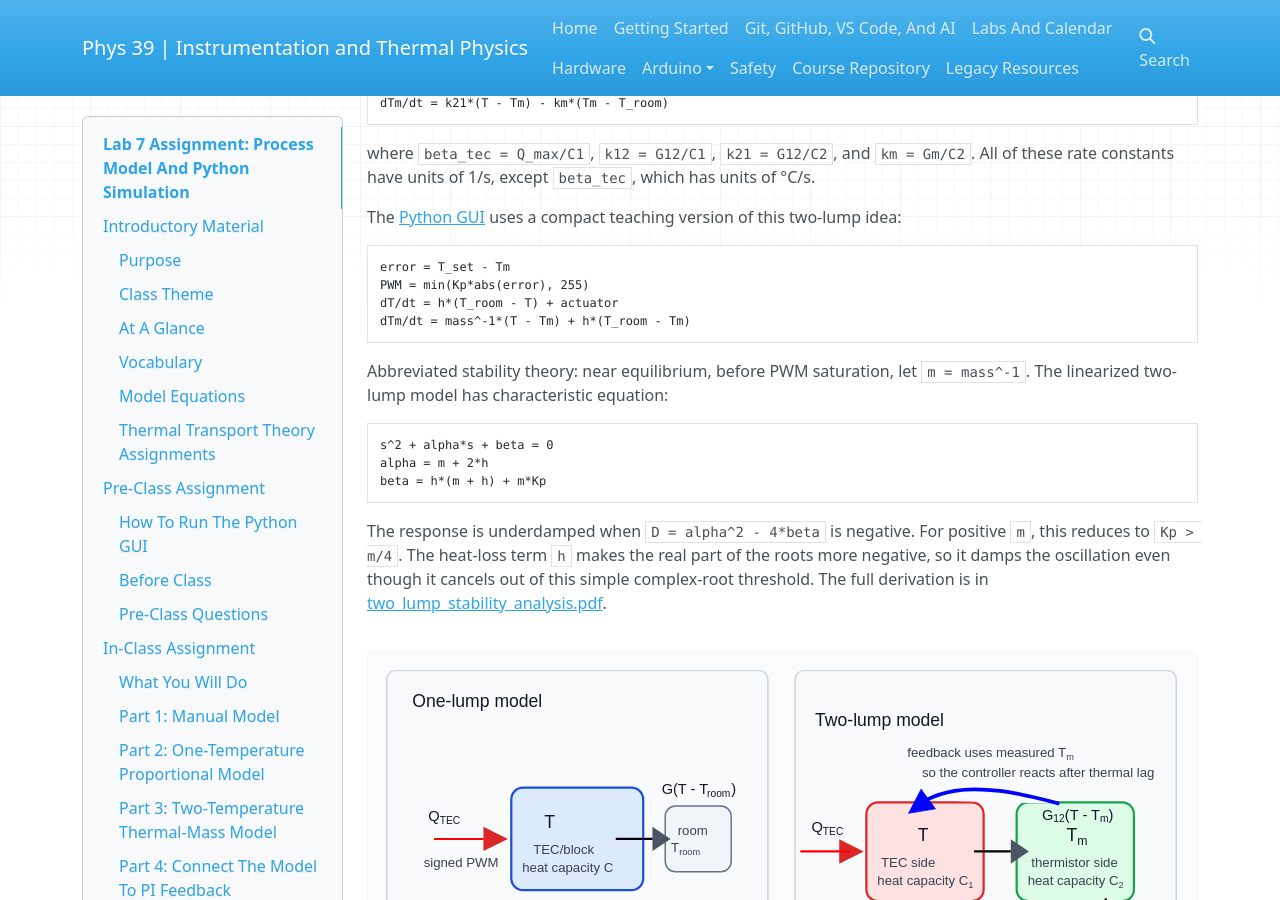
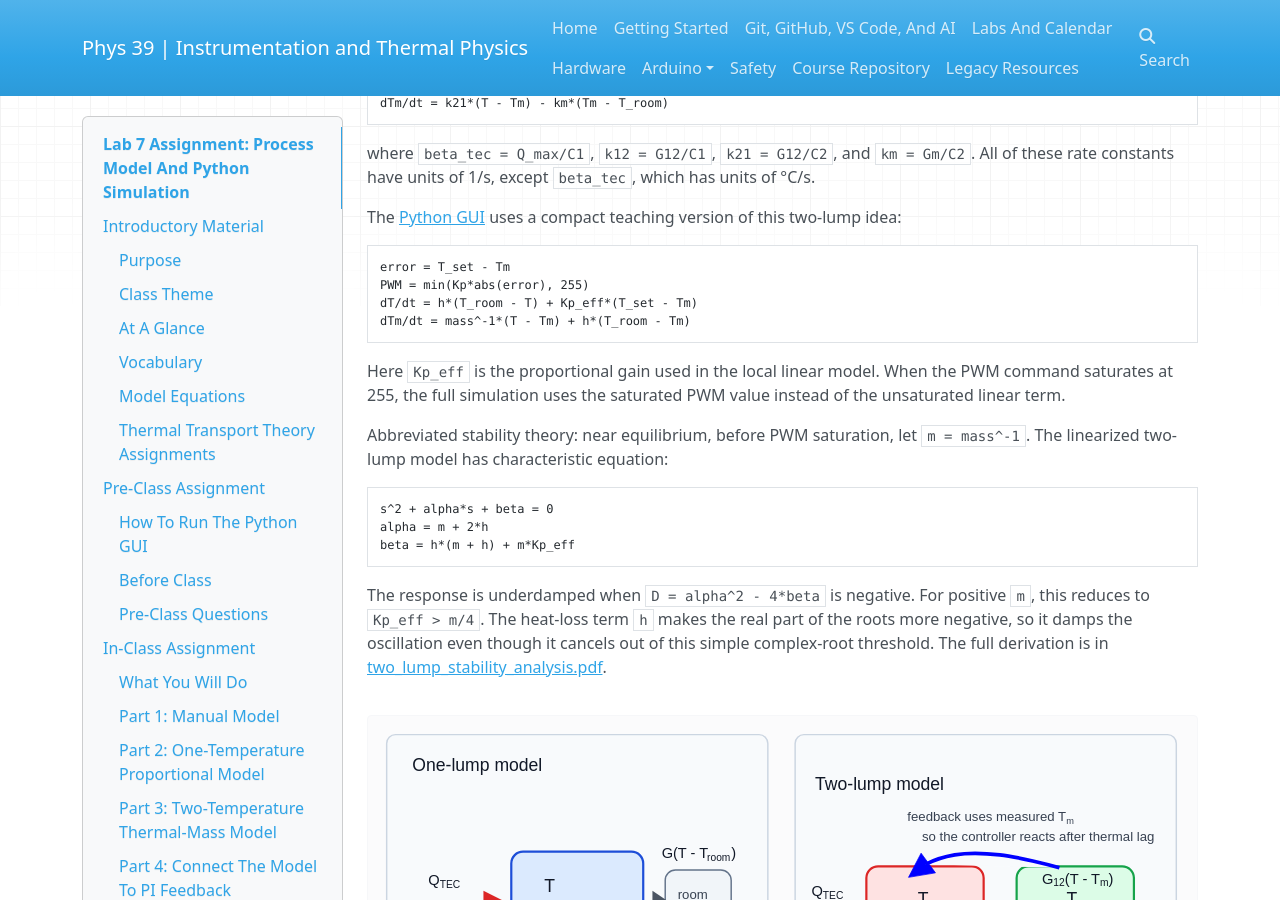
Before and after one commit to SethFraden/Phys39F26-course, an MkDocs documentation site: the page built from course/labs/lab-07/index.md, in a window 1280 px wide and 900 px high, scrolled down 2677 px. Built offline with MkDocs 1.6.1, drawn with Linux system fonts in a browser that asks for light colours; nearby versions of some CDN libraries.

Commit message:
Align Lab 7 GUI equations with simulation

````diff
--- a/course/labs/lab-07/index.md
+++ b/course/labs/lab-07/index.md
@@ -147,9 +147,13 @@ this two-lump idea:
 ```text
 error = T_set - Tm
 PWM = min(Kp*abs(error), 255)
-dT/dt = h*(T_room - T) + actuator
+dT/dt = h*(T_room - T) + Kp_eff*(T_set - Tm)
 dTm/dt = mass^-1*(T - Tm) + h*(T_room - Tm)
 ```
+
+Here `Kp_eff` is the proportional gain used in the local linear model. When the
+PWM command saturates at 255, the full simulation uses the saturated PWM value
+instead of the unsaturated linear term.
 
 Abbreviated stability theory: near equilibrium, before PWM saturation, let
 `m = mass^-1`. The linearized two-lump model has characteristic equation:
@@ -157,12 +161,12 @@ Abbreviated stability theory: near equilibrium, before PWM saturation, let
 ```text
 s^2 + alpha*s + beta = 0
 alpha = m + 2*h
-beta = h*(m + h) + m*Kp
+beta = h*(m + h) + m*Kp_eff
 ```
 
 The response is underdamped when `D = alpha^2 - 4*beta` is negative. For
-positive `m`, this reduces to `Kp > m/4`. The heat-loss term `h` makes the real
-part of the roots more negative, so it damps the oscillation even though it
+positive `m`, this reduces to `Kp_eff > m/4`. The heat-loss term `h` makes the
+real part of the roots more negative, so it damps the oscillation even though it
 cancels out of this simple complex-root threshold. The full derivation is in
 [two_lump_stability_analysis.pdf](../../analysis/two_lump_stability_analysis.pdf).
 
--- a/docs/index.html
+++ b/docs/index.html
@@ -244,5 +244,5 @@ is preserved separately as a legacy resource and will not be edited.</p>
 
 <!--
 MkDocs version : 1.6.1
-Build Date UTC : 2026-07-03 13:10:47.479342+00:00
+Build Date UTC : 2026-07-03 13:22:59.505268+00:00
 -->
````
Also changed, not shown: docs/labs/lab-07/index.html (+7 -4 lines), docs/search/search_index.json.
